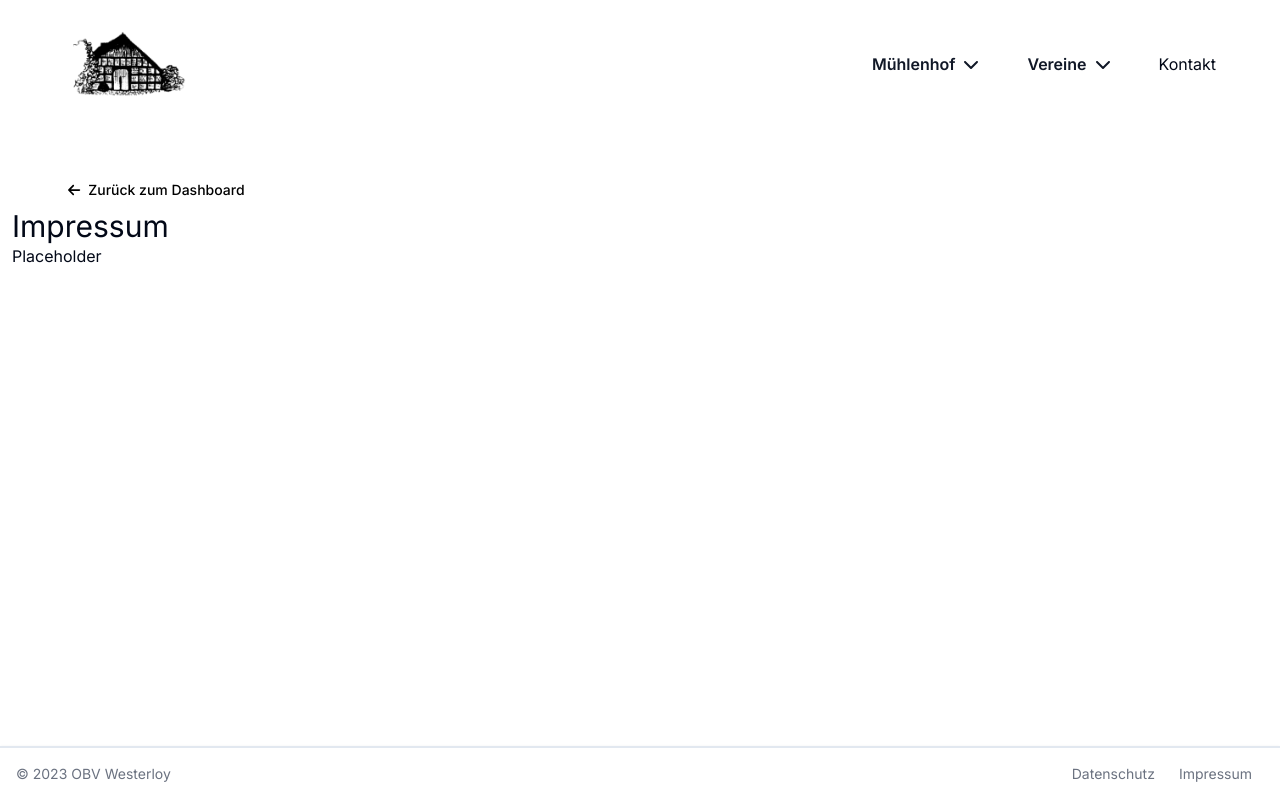
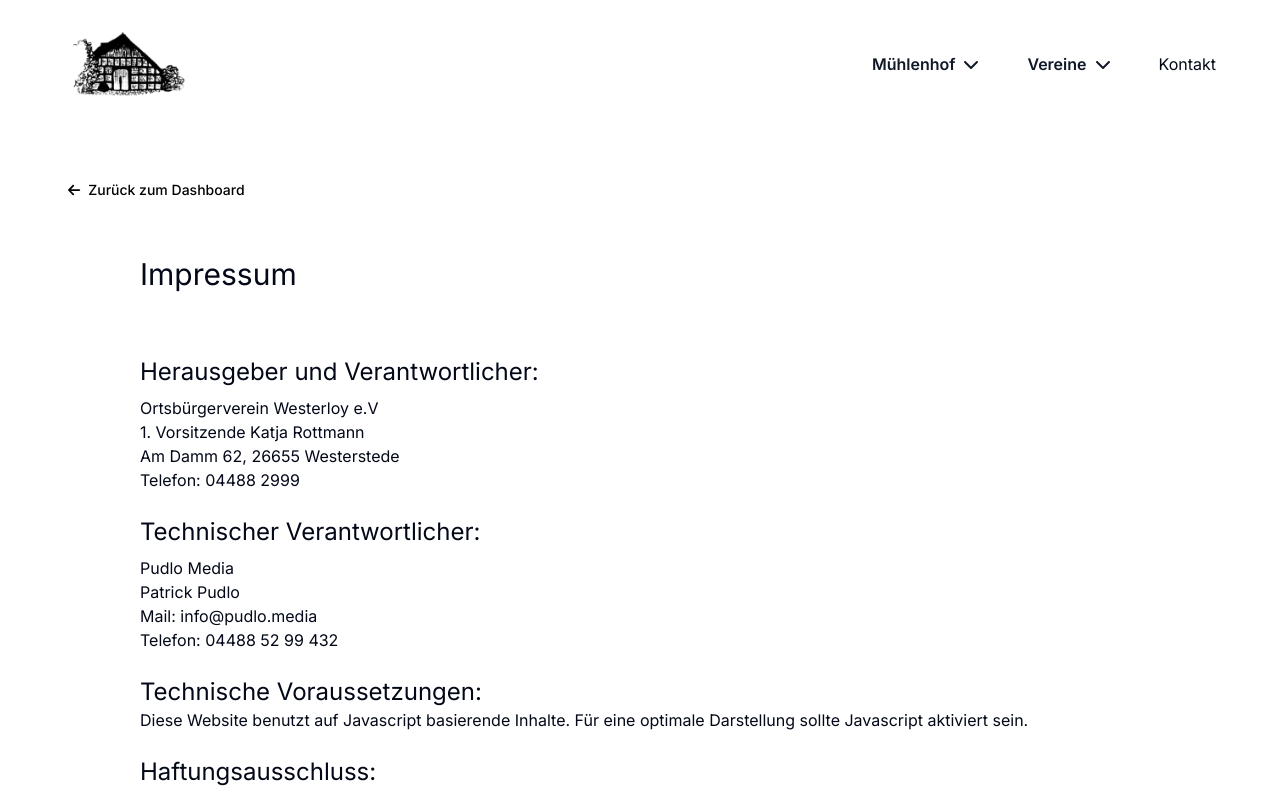
Before and after one commit to Pudl0/westerloy, a Next.js app: page /rechtliches/impressum in a window 1280 px wide. Shown: the top 800 px of the page. Built offline with nearby package versions, Linux system fonts and the light colour scheme.

Commit message:
adding imprint page

```diff
--- a/src/app/rechtliches/impressum/page.tsx
+++ b/src/app/rechtliches/impressum/page.tsx
@@ -4,8 +4,65 @@ export default function LegalNotice() {
   return (
     <div className="p-3">
       <BackToDashboardButton></BackToDashboardButton>
-      <p className="text-3xl">Impressum</p>
-      <p>Placeholder</p>
+      <p className="px-32 py-12 text-3xl">Impressum</p>
+      <div className="px-32 py-4">
+        <p className="mb-2 text-2xl">Herausgeber und Verantwortlicher:</p>
+        <ul>
+          <li>Ortsbürgerverein Westerloy e.V</li>
+          <li>1. Vorsitzende Katja Rottmann</li>
+          <li>Am Damm 62, 26655 Westerstede</li>
+          <li>Telefon: 04488 2999</li>
+        </ul>
+        <p className="mb-2 mt-6 text-2xl">Technischer Verantwortlicher:</p>
+        <ul>
+          <li>Pudlo Media</li>
+          <li>Patrick Pudlo</li>
+          <li>Mail: info@pudlo.media</li>
+          <li>Telefon: 04488 52 99 432</li>
+        </ul>
+        <p className="mt-6 text-2xl">Technische Voraussetzungen:</p>
+        Diese Website benutzt auf Javascript basierende Inhalte. Für eine optimale Darstellung sollte Javascript
+        aktiviert sein.
+        <p className="mt-6 text-2xl">Haftungsausschluss:</p>
+        <p className="mb-2 mt-4 text-xl">1. Inhalt des Onlineangebots</p>
+        Der Autor übernimmt keinerlei Gewähr für die Aktualität, Korrektheit, Vollständigkeit oder Qualität der
+        bereitgestellten Informationen. Haftungsansprüche gegen den Autor, welche sich auf Schäden materieller oder
+        ideeller Art beziehen, die durch die Nutzung oder Nichtnutzung der dargebotenen Informationen bzw. durch die
+        Nutzung fehlerhafter und unvollständiger Informationen verursacht wurden, sind grundsätzlich ausgeschlossen,
+        sofern seitens des Autors kein nachweislich vorsätzliches oder grob fahrlässiges Verschulden vorliegt. Alle
+        Angebote sind freibleibend und unverbindlich. Der Autor behält es sich ausdrücklich vor, Teile der Seiten oder
+        das gesamte Angebot ohne gesonderte Ankündigung zu verändern, zu ergänzen, zu löschen oder die Veröffentlichung
+        zeitweise oder endgültig einzustellen.
+        <p className="mb-2 mt-4 text-xl">2. Verweise und Links</p>Bei direkten oder indirekten Verweisen auf fremde
+        Webseiten (&quotHyperlinks&quot), die außerhalb des Verantwortungsbereiches des Autors liegen, würde eine
+        Haftungsverpflichtung ausschließlich in dem Fall in Kraft treten, in dem der Autor von den Inhalten Kenntnis hat
+        und es ihm technisch möglich und zumutbar wäre, die Nutzung im Falle rechtswidriger Inhalte zu verhindern. Der
+        Autor erklärt hiermit ausdrücklich, dass zum Zeitpunkt der Linksetzung keine illegalen Inhalte auf den zu
+        verlinkenden Seiten erkennbar waren. Auf die aktuelle und zukünftige Gestaltung, die Inhalte oder die
+        Urheberschaft der gelinkten/verknüpften Seiten hat der Autor keinerlei Einfluss. Deshalb distanziert er sich
+        hiermit ausdrücklich von allen Inhalten aller gelinkten /verknüpften Seiten, die nach der Linksetzung verändert
+        wurden. Diese Feststellung gilt für alle innerhalb des eigenen Internetangebotes gesetzten Links und Verweise
+        sowie für Fremdeinträge in vom Autor eingerichteten Gästebüchern, Diskussionsforen und Mailinglisten. Für
+        illegale, fehlerhafte oder unvollständige Inhalte und insbesondere für Schäden, die aus der Nutzung oder
+        Nichtnutzung solcherart dargebotener Informationen entstehen, haftet allein der Anbieter der Seite, auf welche
+        verwiesen wurde, nicht derjenige, der über Links auf die jeweilige Veröffentlichung lediglich verweist.
+        <p className="mb-2 mt-4 text-xl">3. Urheber- und Kennzeichenrecht</p>
+        Der Autor ist bestrebt, in allen Publikationen die Urheberrechte der verwendeten Grafiken, Tondokumente,
+        Videosequenzen und Texte zu beachten, von ihm selbst erstellte Grafiken, Tondokumente, Videosequenzen und Texte
+        zu nutzen oder auf lizenzfreie Grafiken, Tondokumente, Videosequenzen und Texte zurückzugreifen. Alle innerhalb
+        des Internetangebotes genannten und ggf. durch Dritte geschützten Marken- und Warenzeichen unterliegen
+        uneingeschränkt den Bestimmungen des jeweils gültigen Kennzeichenrechts und den Besitzrechten der jeweiligen
+        eingetragenen Eigentümer. Allein aufgrund der bloßen Nennung ist nicht der Schluss zu ziehen, dass Markenzeichen
+        nicht durch Rechte Dritter geschützt sind! Das Copyright für veröffentlichte, vom Autor selbst erstellte Objekte
+        bleibt allein beim Autor der Seiten. Eine Vervielfältigung oder Verwendung solcher Grafiken, Tondokumente,
+        Videosequenzen und Texte in anderen elektronischen oder gedruckten Publikationen ist ohne ausdrückliche
+        Zustimmung des Autors nicht gestattet.
+        <p className="mb-2 mt-4 text-xl">4. Rechtswirksamkeit dieses Haftungsausschlusses</p>
+        Dieser Haftungsausschluss ist als Teil des Internetangebotes zu betrachten, von dem aus auf diese Seite
+        verwiesen wurde. Sofern Teile oder einzelne Formulierungen dieses Textes der geltenden Rechtslage nicht, nicht
+        mehr oder nicht vollständig entsprechen sollten, bleiben die übrigen Teile des Dokumentes in ihrem Inhalt und
+        ihrer Gültigkeit davon unberührt.
+      </div>
     </div>
   );
 }
```
